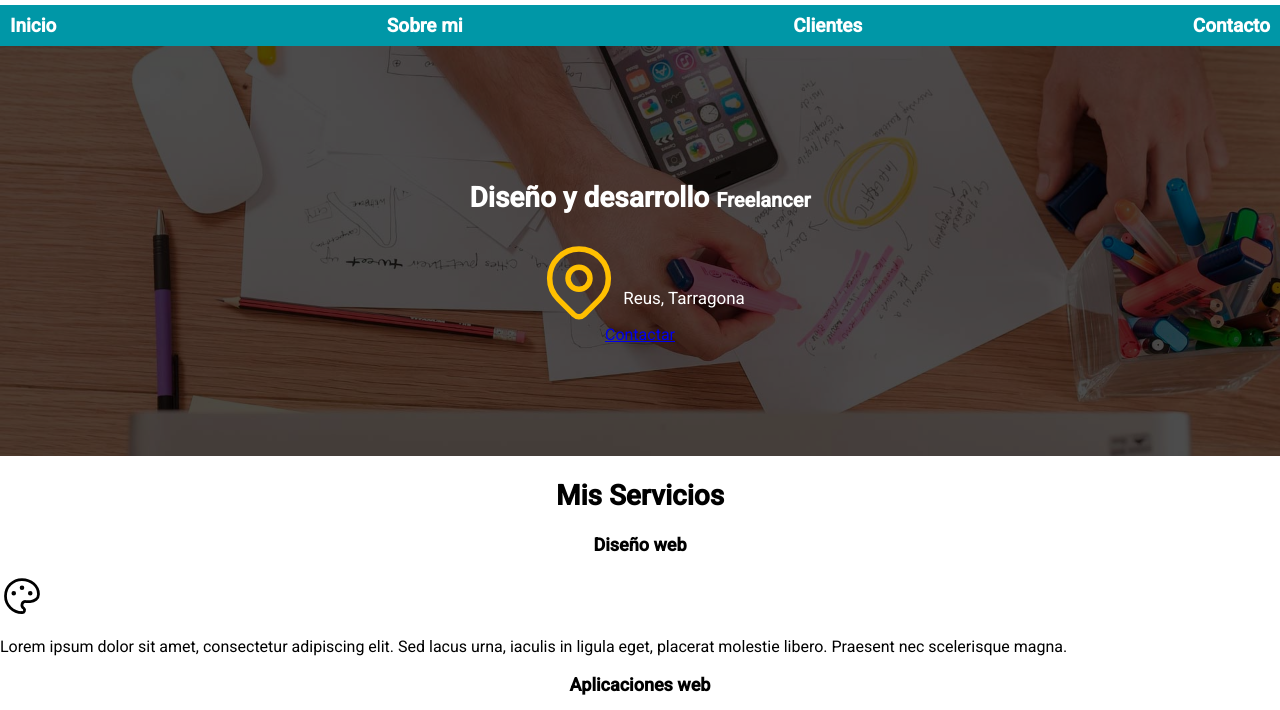
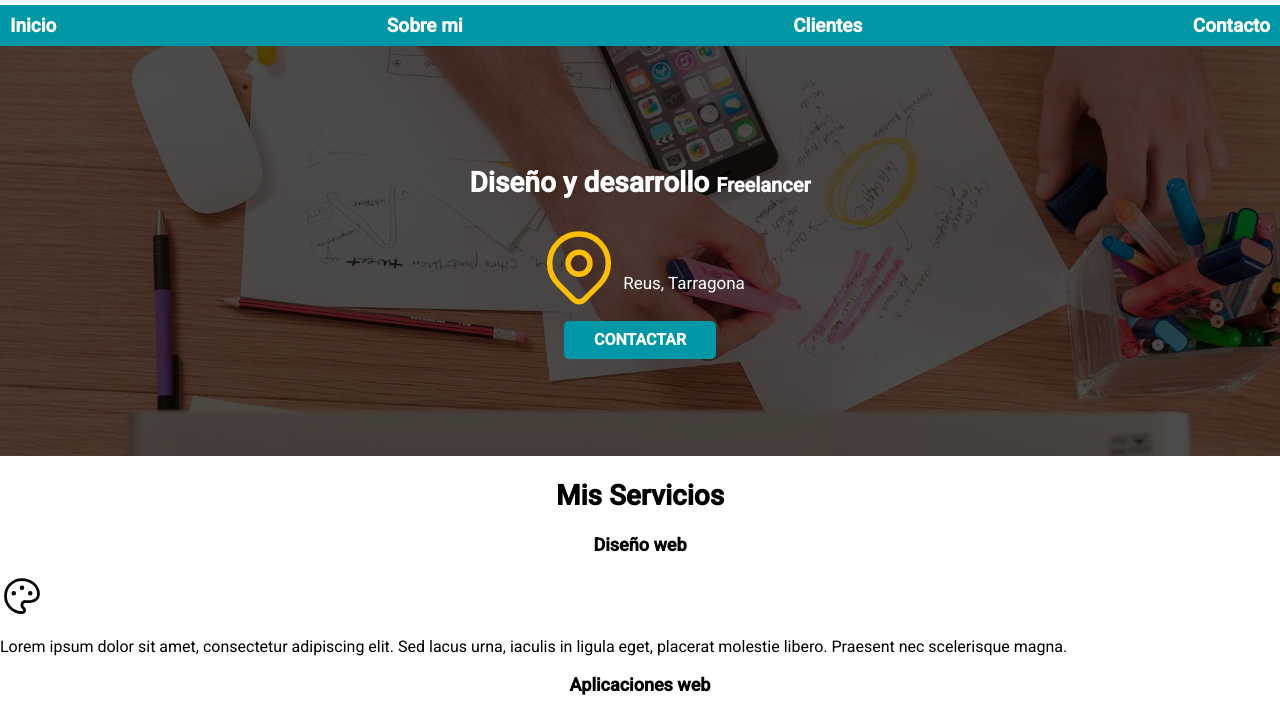
Before and after one commit to yaniaici/Freelancer-Webpage, a plain HTML site: page index.html in a window 1280 px wide. Shown: the part 90-800 px from the top of the page. Drawn offline with Linux system fonts and the light colour scheme.

Commit message:
Mejorado fondo y botón

```diff
--- a/css/styles.css
+++ b/css/styles.css
@@ -44,6 +44,26 @@ h1, h2, h3 {
 .contenedor {
     max-width: 120rem;
     margin: 0 auto 0 auto;
+}
+
+.boton {
+    background-color: #0097A7;
+    color: var(--blanco);
+    padding: 1rem 3rem;
+    margin-top: 1rem;
+    text-decoration: none;
+    text-transform: uppercase;
+    font-weight: bold;
+    border-radius: .5rem;
+    width: 90%;
+    text-align: center;
+}
+
+@media (min-width: 768px) {
+    .boton {
+        width: auto;
+    }
+
 }
 
 .nav-bg {
--- a/index.html
+++ b/index.html
@@ -43,7 +43,9 @@
         </svg>
         <p>Reus, Tarragona</p>
         </div>
-        <a href="#">Contactar</a>
+
+
+        <a class="boton" href="#">Contactar</a>
     </div>
     </section>
 
```
